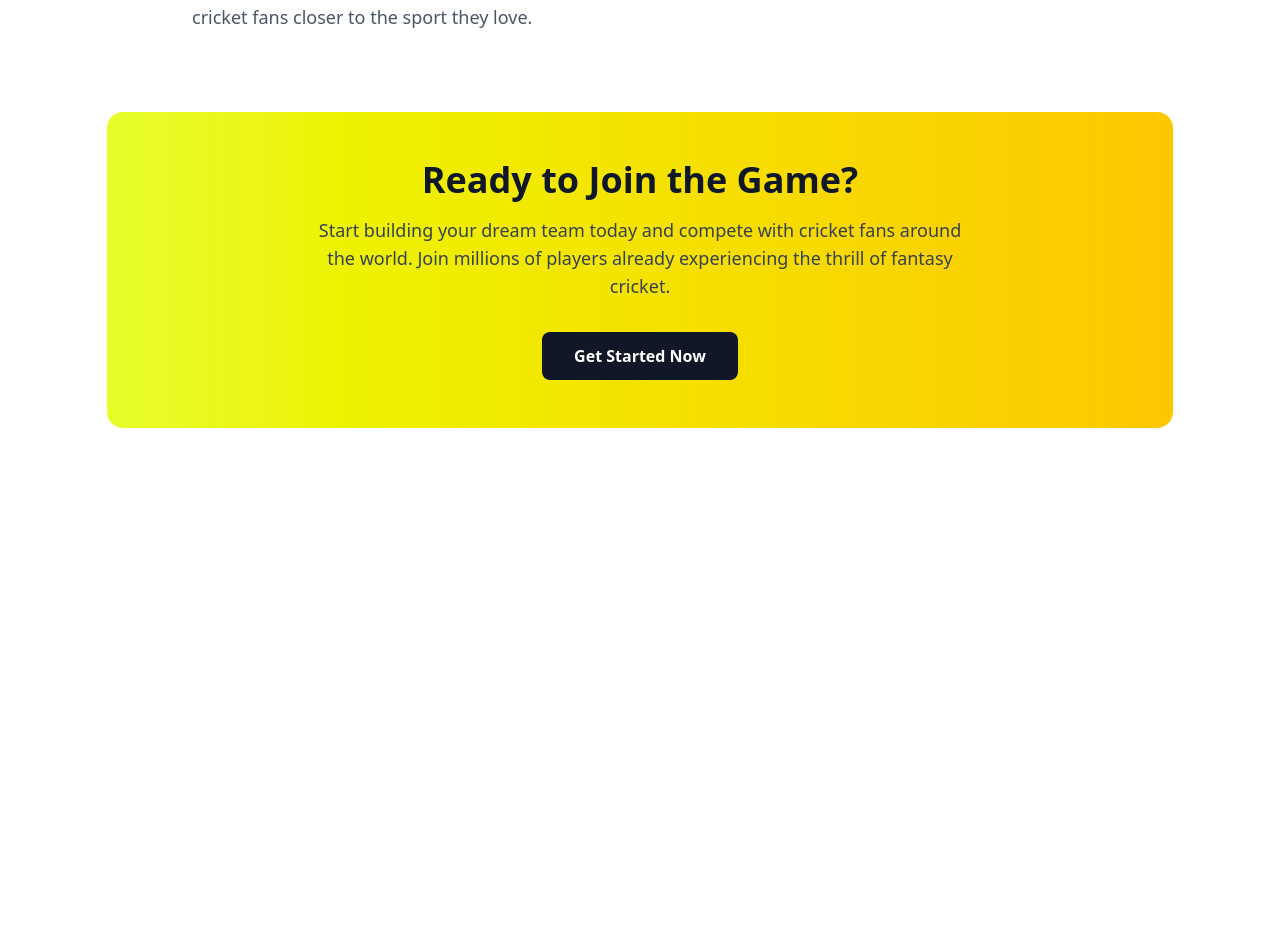
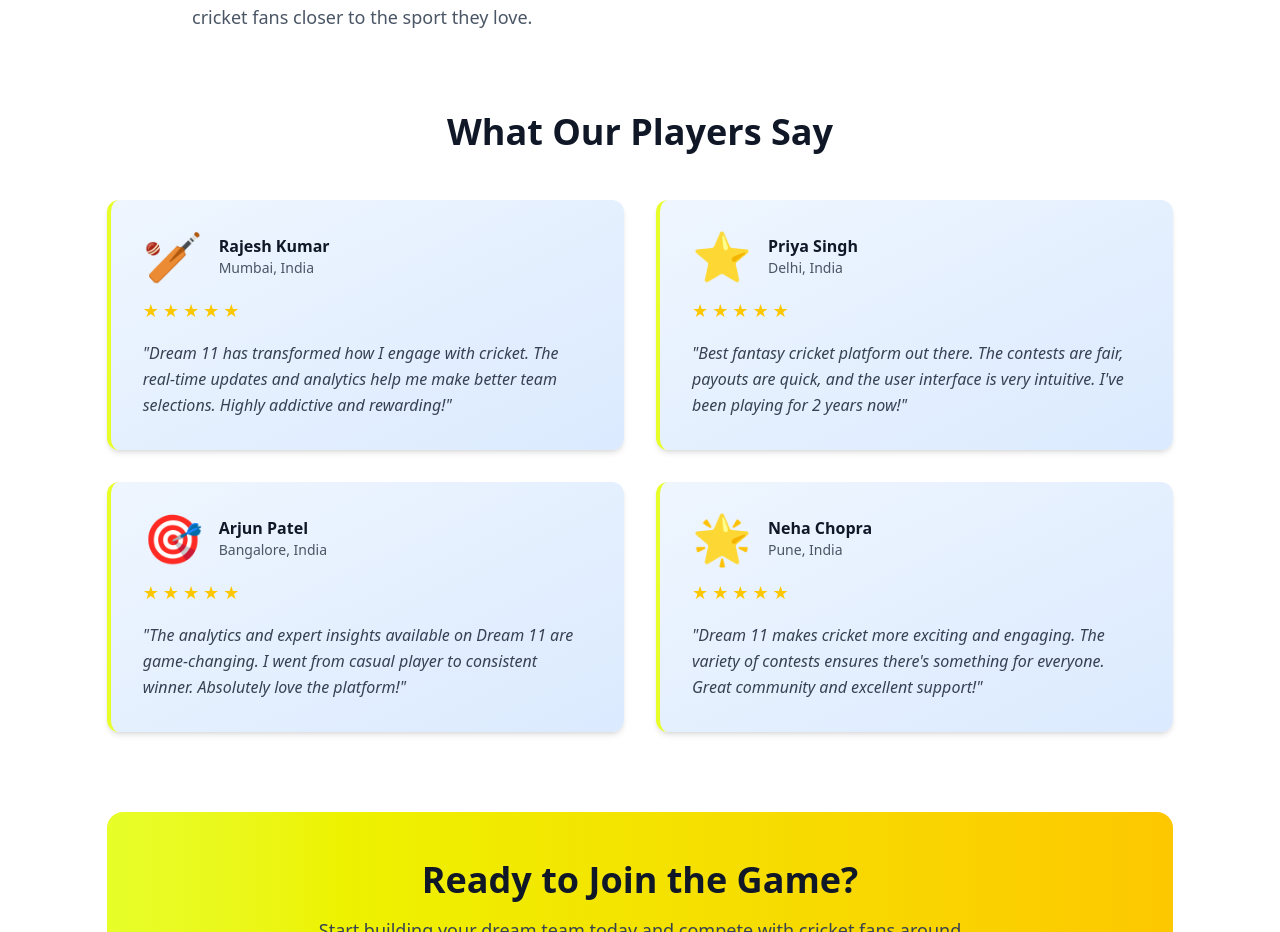
Before and after one commit to atmabdullaham/dream-11, a React (Vite) app: page /about in a window 1280 px wide. Shown: the part 2708-3640 px from the top of the page. Before the commit the page ends 3200 px from the top, so only its background shows below. Built offline with nearby package versions, Linux system fonts and the light colour scheme.

Commit message:
add more one section in my about page

```diff
--- a/src/components/About/About.jsx
+++ b/src/components/About/About.jsx
@@ -65,6 +65,41 @@
       title: "Community",
       description:
         "Building a passionate community of cricket fans and gaming enthusiasts.",
+    },
+  ];
+
+  const testimonials = [
+    {
+      name: "Rajesh Kumar",
+      location: "Mumbai, India",
+      image: "🏏",
+      rating: 5,
+      quote:
+        "Dream 11 has transformed how I engage with cricket. The real-time updates and analytics help me make better team selections. Highly addictive and rewarding!",
+    },
+    {
+      name: "Priya Singh",
+      location: "Delhi, India",
+      image: "⭐",
+      rating: 5,
+      quote:
+        "Best fantasy cricket platform out there. The contests are fair, payouts are quick, and the user interface is very intuitive. I've been playing for 2 years now!",
+    },
+    {
+      name: "Arjun Patel",
+      location: "Bangalore, India",
+      image: "🎯",
+      rating: 5,
+      quote:
+        "The analytics and expert insights available on Dream 11 are game-changing. I went from casual player to consistent winner. Absolutely love the platform!",
+    },
+    {
+      name: "Neha Chopra",
+      location: "Pune, India",
+      image: "🌟",
+      rating: 5,
+      quote:
+        "Dream 11 makes cricket more exciting and engaging. The variety of contests ensures there's something for everyone. Great community and excellent support!",
     },
   ];
 
@@ -201,6 +236,45 @@
           </div>
         </section>
 
+        {/* Testimonials Section */}
+        <section className="mb-20">
+          <h2 className="text-4xl font-bold text-center text-gray-900 mb-12">
+            What Our Players Say
+          </h2>
+          <div className="grid grid-cols-1 md:grid-cols-2 gap-8">
+            {testimonials.map((testimonial, idx) => (
+              <div
+                key={idx}
+                className="bg-gradient-to-br from-blue-50 to-blue-100 rounded-xl p-8 shadow-md hover:shadow-lg transition-shadow border-l-4 border-[#E7FE29]"
+              >
+                <div className="flex items-start justify-between mb-4">
+                  <div className="flex items-center gap-4">
+                    <div className="text-5xl">{testimonial.image}</div>
+                    <div>
+                      <h4 className="font-bold text-gray-900">
+                        {testimonial.name}
+                      </h4>
+                      <p className="text-sm text-gray-600">
+                        {testimonial.location}
+                      </p>
+                    </div>
+                  </div>
+                </div>
+                <div className="flex gap-1 mb-4">
+                  {[...Array(testimonial.rating)].map((_, i) => (
+                    <span key={i} className="text-yellow-400 text-lg">
+                      ★
+                    </span>
+                  ))}
+                </div>
+                <p className="text-gray-700 italic leading-relaxed">
+                  "{testimonial.quote}"
+                </p>
+              </div>
+            ))}
+          </div>
+        </section>
+
         {/* CTA Section */}
         <section className="bg-gradient-to-r from-[#E7FE29] to-yellow-400 rounded-2xl p-12 text-center">
           <h2 className="text-4xl font-bold text-gray-900 mb-4">
```
